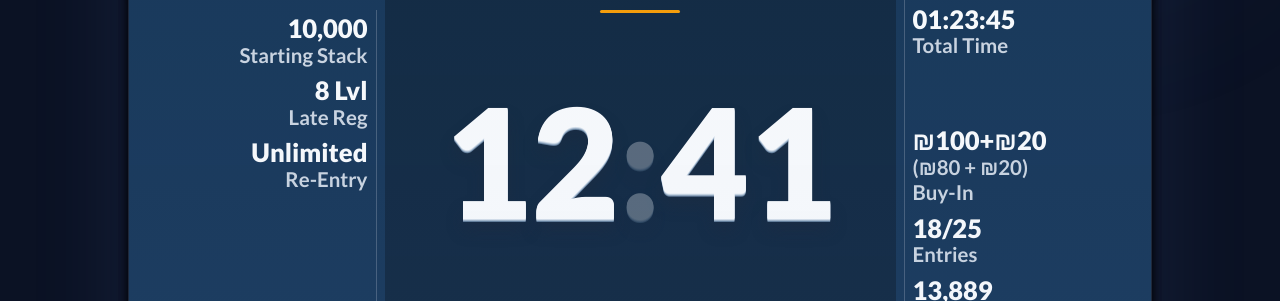
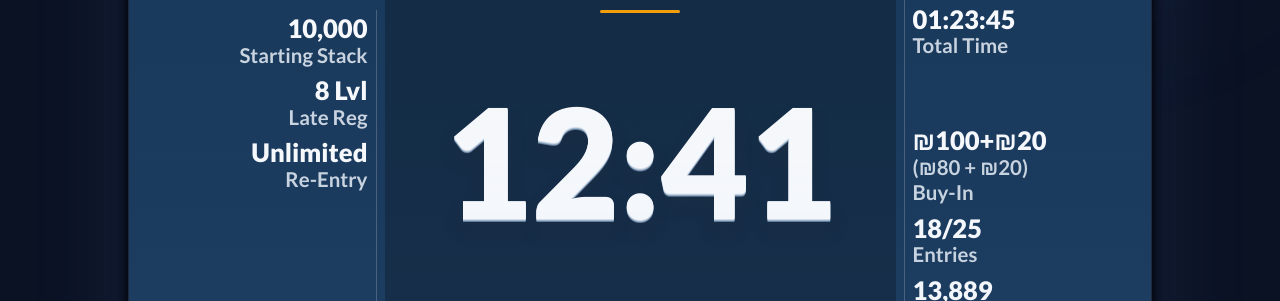
Before and after one commit to adamshriki/lynxpoker-website, a Next.js app: page /en in a window 1280 px wide. Shown: the part 586-887 px from the top of the page. Built offline with nearby package versions, Linux system fonts and the light colour scheme.

Commit message:
Remove blinking colon from timer

```diff
--- a/src/components/hero/LiveClock.tsx
+++ b/src/components/hero/LiveClock.tsx
@@ -90,7 +90,7 @@ export function LiveClock() {
                 <div className="flex flex-col items-center justify-center">
                   <div className="ds-text-fluid-big ds-text-bigshadow-white font-black leading-[1.4]">
                     <span className="tabular-nums">{pad(minutes)}</span>
-                    <motion.span animate={{ opacity: [1, 0.3, 1] }} transition={{ duration: 1, repeat: Infinity }}>:</motion.span>
+                    <span>:</span>
                     <span className="tabular-nums">{pad(seconds)}</span>
                   </div>
                 </div>
```
